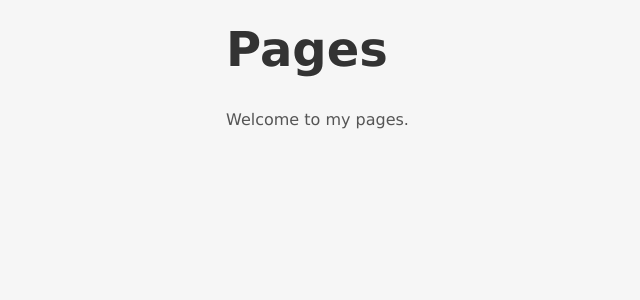
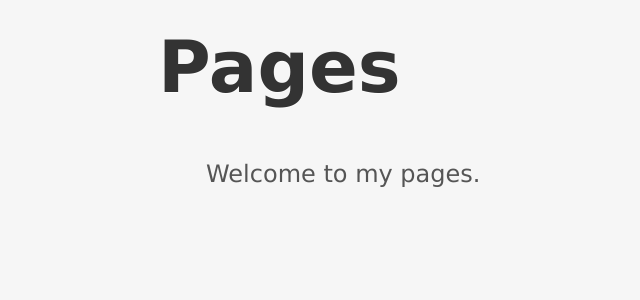
Before and after one commit to jjgod/jjgod.github.com, a Jekyll site: the page built from index.markdown, in a window 1280 px wide. Shown: the top 300 px of the page, without its empty margins (62-702 px from the left). Built offline with Jekyll 4.4.1, drawn with Linux system fonts in a browser that asks for light colours; Markdown is read by kramdown in place of the engine named in the settings.

Commit message:
Tune CSS again

```diff
--- a/css/main.css
+++ b/css/main.css
@@ -1,17 +1,19 @@
 body {
     background-color: #f6f6f6;
     color: #555;
+    font-size: 150%;
     font-family: "ff-tisa-web-pro-1", "ff-tisa-web-pro-2", "Lucida Grande", "Hiragino Sans GB", sans-serif;
 }
 
 div.container {
     margin-left: auto;
     margin-right: auto;
-    width: 44em;
+    width: 35em;
 }
 
 p {
-    line-height: 140%;
+    line-height: 145%;
+    text-indent: 2em;
     text-align: justify;
 }
 
```
